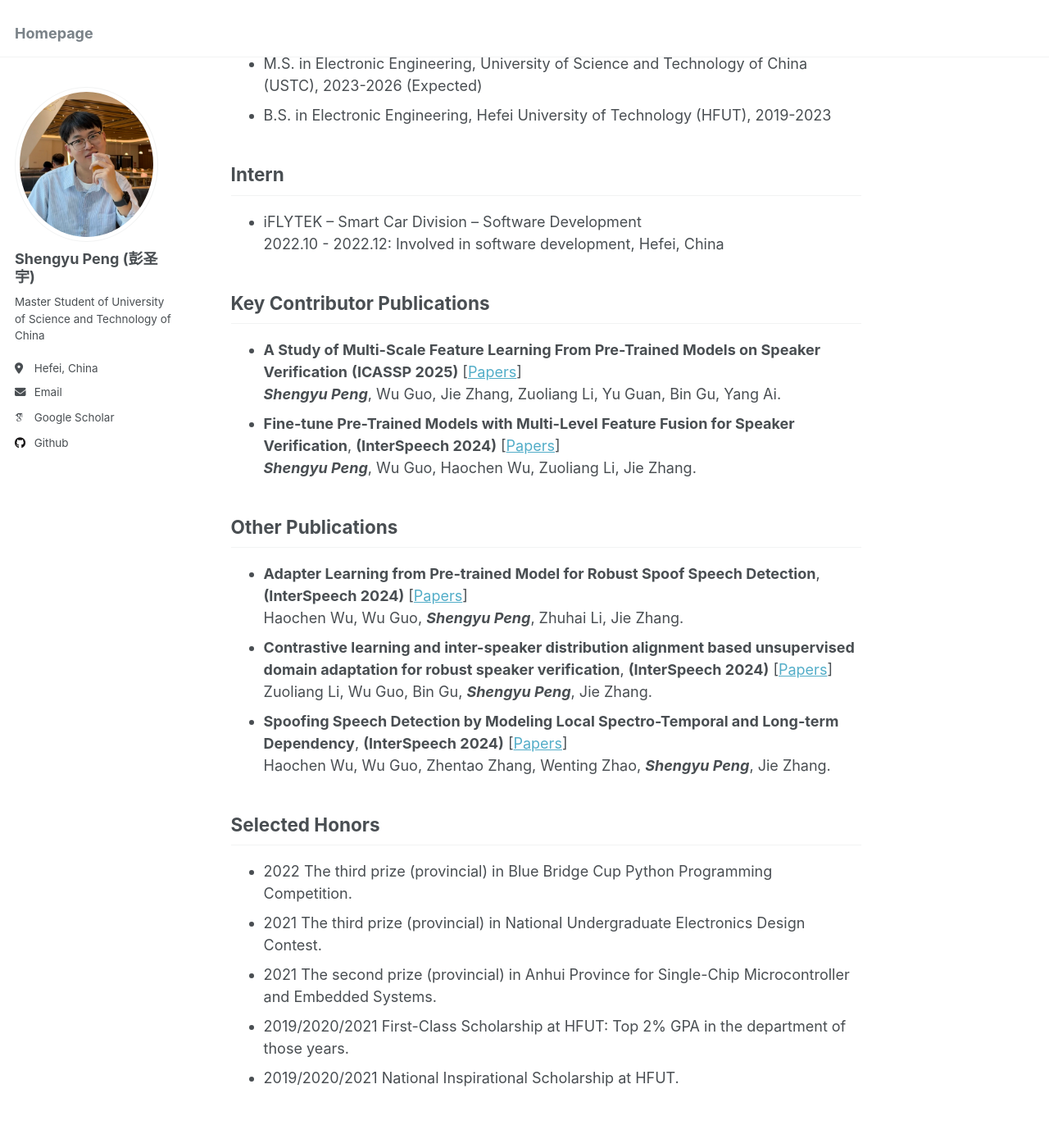
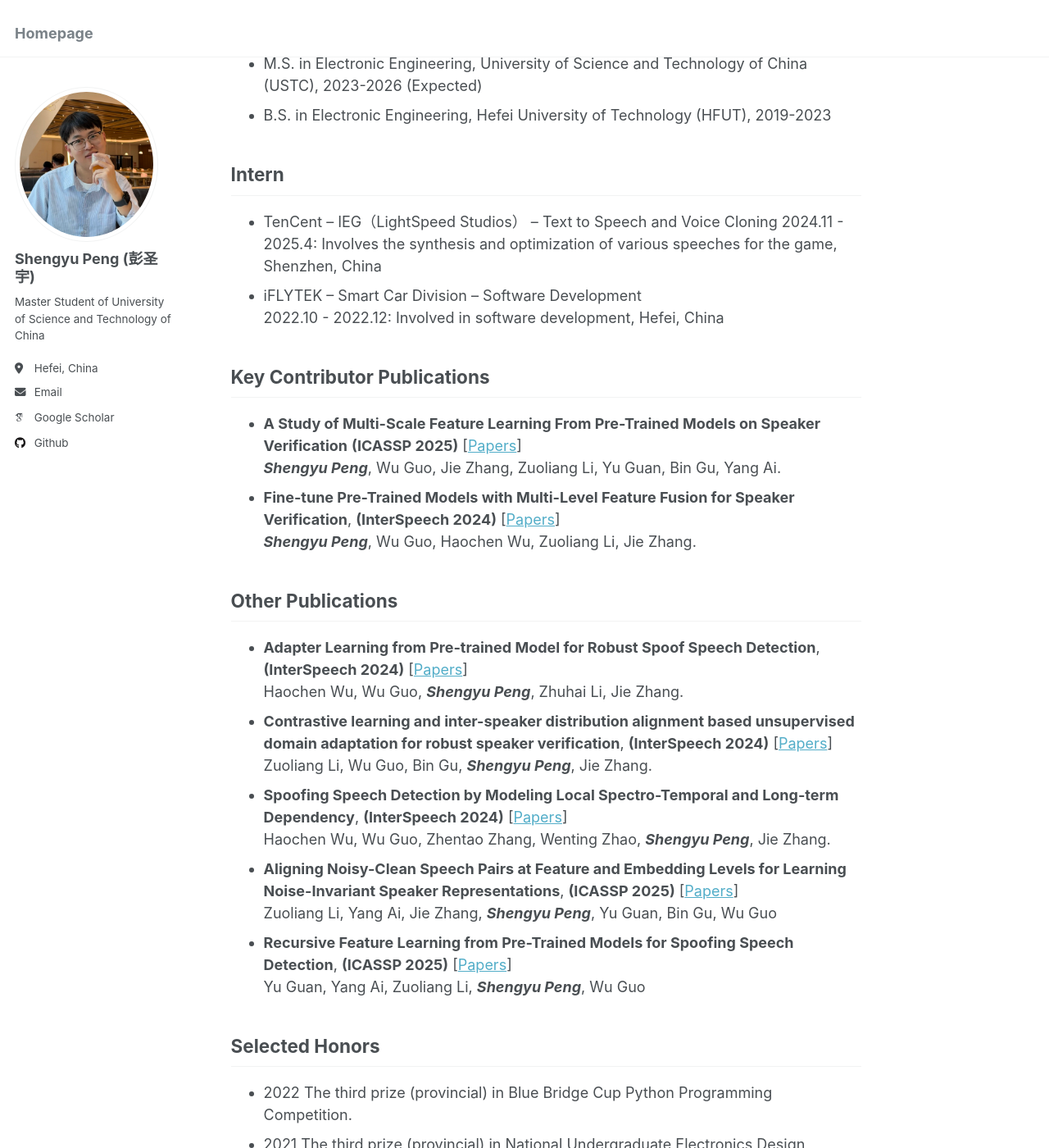
Before and after one commit to psy-ws/psy-ws.github.io, a Jekyll site: the page built from _pages/about.md, in a window 1280 px wide and 1400 px high, scrolled down 587 px. Shown: the whole window at 82% size. Built offline with Jekyll 4.4.1, drawn with Linux system fonts in a browser that asks for light colours; some web fonts are replaced.

Commit message:
add Tencent and some paper

```diff
--- a/_pages/about.md
+++ b/_pages/about.md
@@ -24,6 +24,8 @@ Feel free to contact me at [shengyupeng@mail.ustc.edu.cn](mailto:shengyupeng@mai
 * B.S. in Electronic Engineering, Hefei University of Technology (HFUT), 2019-2023
 
 ## Intern
+* TenCent -- IEG（LightSpeed Studios） -- Text to Speech and Voice Cloning
+2024.11 - 2025.4: Involves the synthesis and optimization of various speeches for the game, Shenzhen, China
 * iFLYTEK -- Smart Car Division -- Software Development
 2022.10 - 2022.12: Involved in software development, Hefei, China
 
@@ -43,6 +45,10 @@ Haochen Wu, Wu Guo, ***Shengyu Peng***, Zhuhai Li, Jie Zhang.
 Zuoliang Li, Wu Guo, Bin Gu, ***Shengyu Peng***, Jie Zhang.
 - **Spoofing Speech Detection by Modeling Local Spectro-Temporal and Long-term Dependency**, **(InterSpeech 2024)** [[Papers](https://www.isca-archive.org/interspeech_2024/wu24b_interspeech.pdf)]
 Haochen Wu, Wu Guo, Zhentao Zhang, Wenting Zhao, ***Shengyu Peng***, Jie Zhang.
+- **Aligning Noisy-Clean Speech Pairs at Feature and Embedding Levels for Learning Noise-Invariant Speaker Representations**, **(ICASSP 2025)** [[Papers](https://ieeexplore.ieee.org/stamp/stamp.jsp?tp=&arnumber=10889792)]
+Zuoliang Li, Yang Ai, Jie Zhang, ***Shengyu Peng***, Yu Guan, Bin Gu, Wu Guo
+- **Recursive Feature Learning from Pre-Trained Models for Spoofing Speech Detection**, **(ICASSP 2025)** [[Papers](https://ieeexplore.ieee.org/stamp/stamp.jsp?tp=&arnumber=10888985)]
+Yu Guan, Yang Ai, Zuoliang Li, ***Shengyu Peng***, Wu Guo
 
 
 
```
